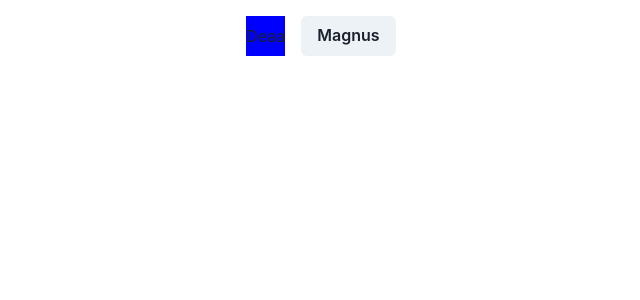
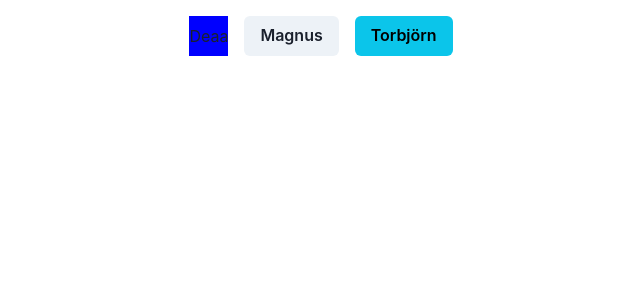
Before and after one commit to Mange99/Janet-Jackson, a React (Create React App) app: page / in a window 1280 px wide. Shown: the top 300 px of the page, without its empty margins (319-959 px from the left). Built offline with nearby package versions, Linux system fonts and the light colour scheme.

Commit message:
created btn

```diff
--- a/src/App.tsx
+++ b/src/App.tsx
@@ -1,12 +1,14 @@
 import { Flex } from "@chakra-ui/react";
 import ButtonOne from "./components/deaBtn/buttonOne";
 import MagnusBtn from "./components/MagnusBtn";
+import TbButton from "./components/TorbjornBtn";
 
 function App() {
   return (
     <Flex justify={"center"} gap={4} mt="4">
       <ButtonOne />
       <MagnusBtn />
+      <TbButton />
       {/* Lägg in en egen knapp me ert namn här under*/}
     </Flex>
   );
--- /dev/null
+++ b/src/components/TorbjornBtn.tsx
@@ -0,0 +1,13 @@
+import { Box, Button } from "@chakra-ui/react";
+
+const TbButton = () => {
+    return (
+        <Box>
+            <a href="https://www.youtube.com/watch?v=dQw4w9WgXcQ">
+                <Button _focus={{ boxShadow: 0 }} colorScheme="cyan">Torbjörn</Button>
+            </a>
+        </Box>
+    )
+}
+
+export default TbButton;
```
